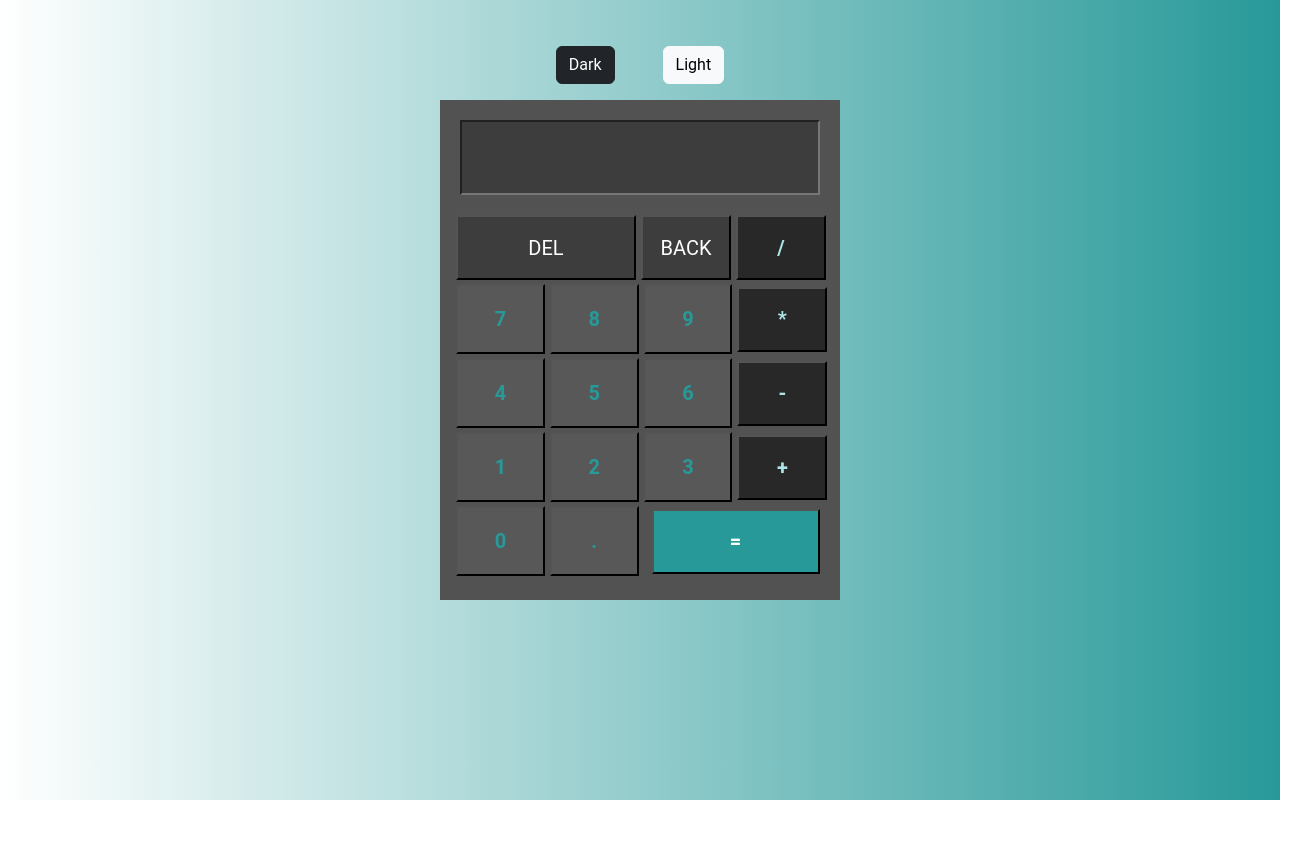
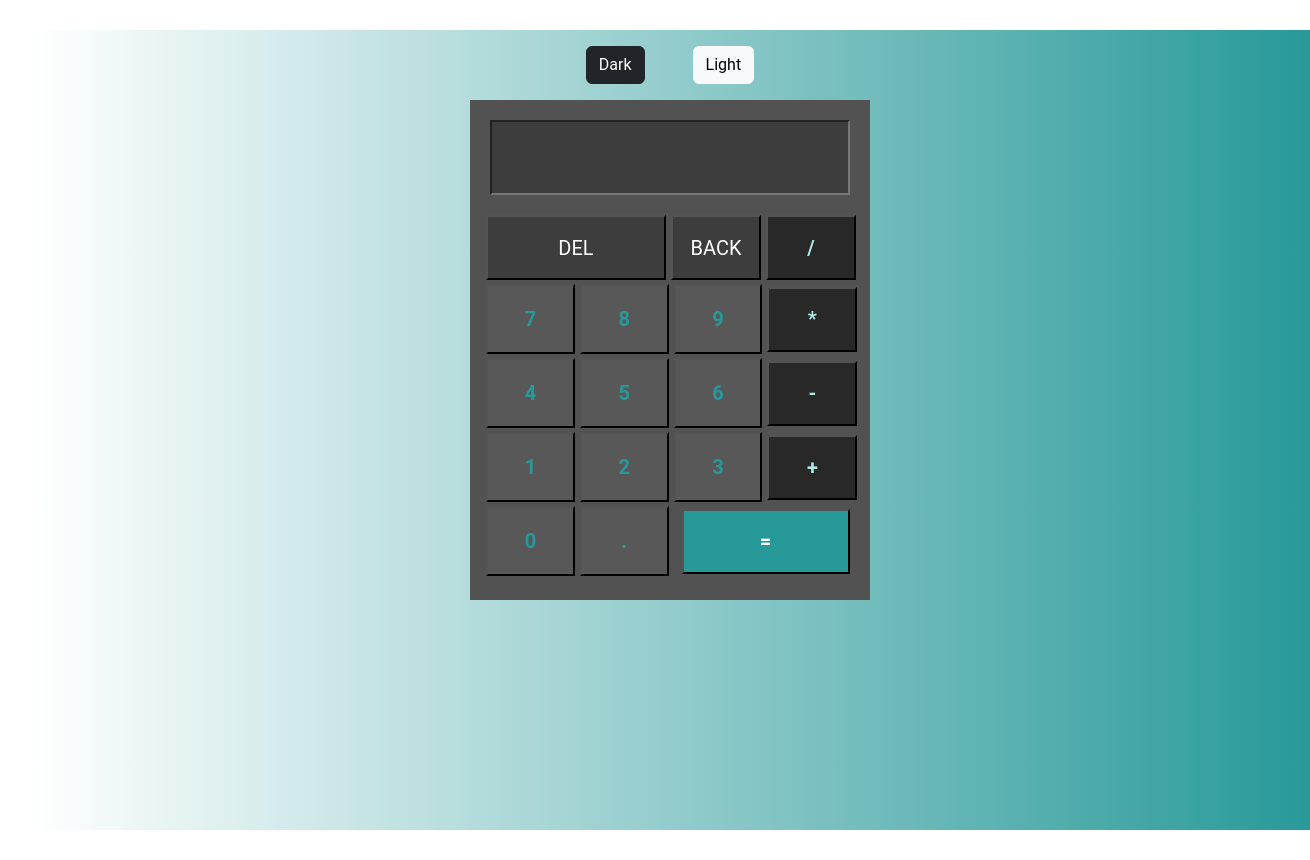
Before and after one commit to DeepikaVaddem/Calculator, a plain HTML site: page index.html in a window 1280 px wide. Shown: the whole page, 1310 px wide, since content can reach past the window. Before the commit the page ends 800 px from the top, so only its background shows below. Drawn offline with nearby package versions, Linux system fonts and the light colour scheme.

Commit message:
Update index.html

```diff
--- a/index.html
+++ b/index.html
@@ -10,6 +10,7 @@
             font-weight: bold;
             font-size: 20px;
            font-family: roboto;
+             padding:30px;
         }
         .bg-container {
             background: linear-gradient(to left,rgb(40, 153, 153),white);
@@ -18,7 +19,7 @@
             background-size: cover;
             height: 100vh;
             width: 100vw;
-            padding:30px;
+
         }
         .calc-bg {
             background-color: rgb(82, 82, 82);
```
